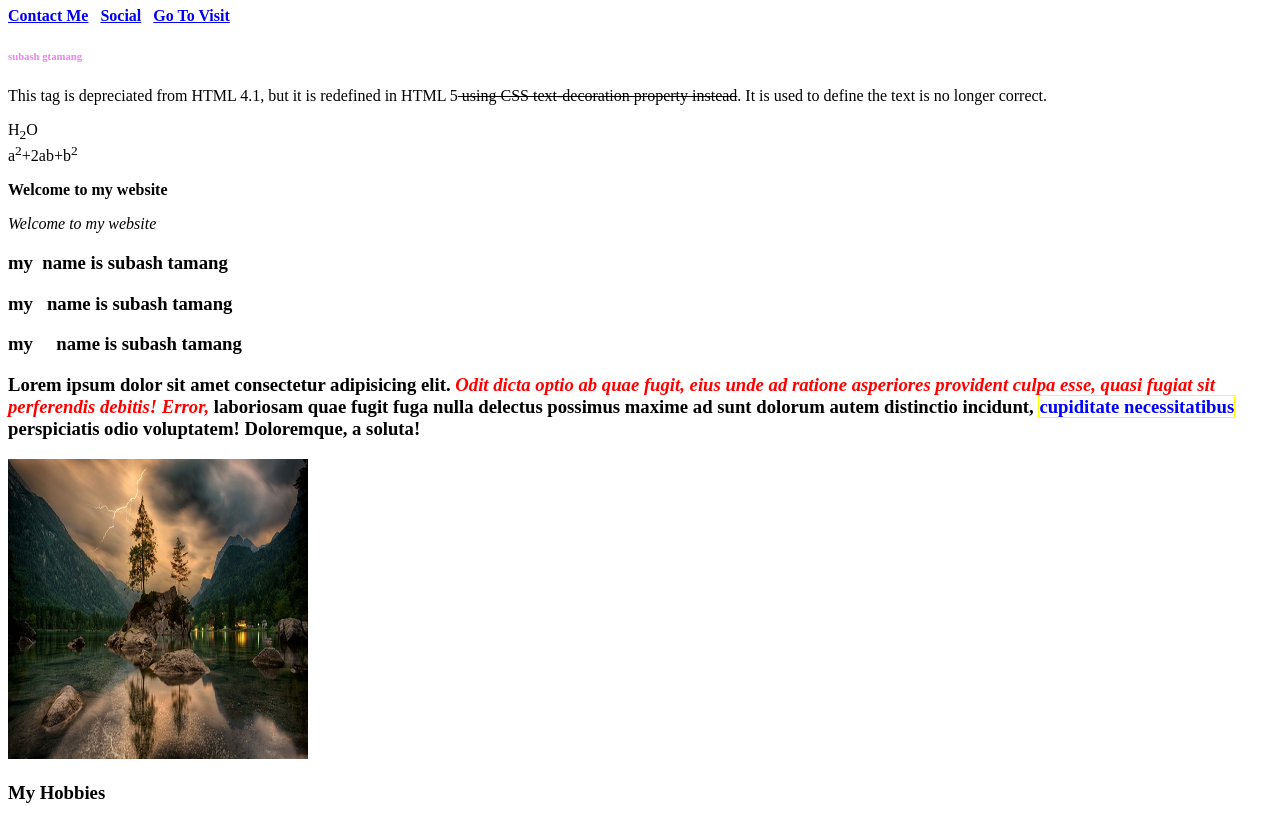
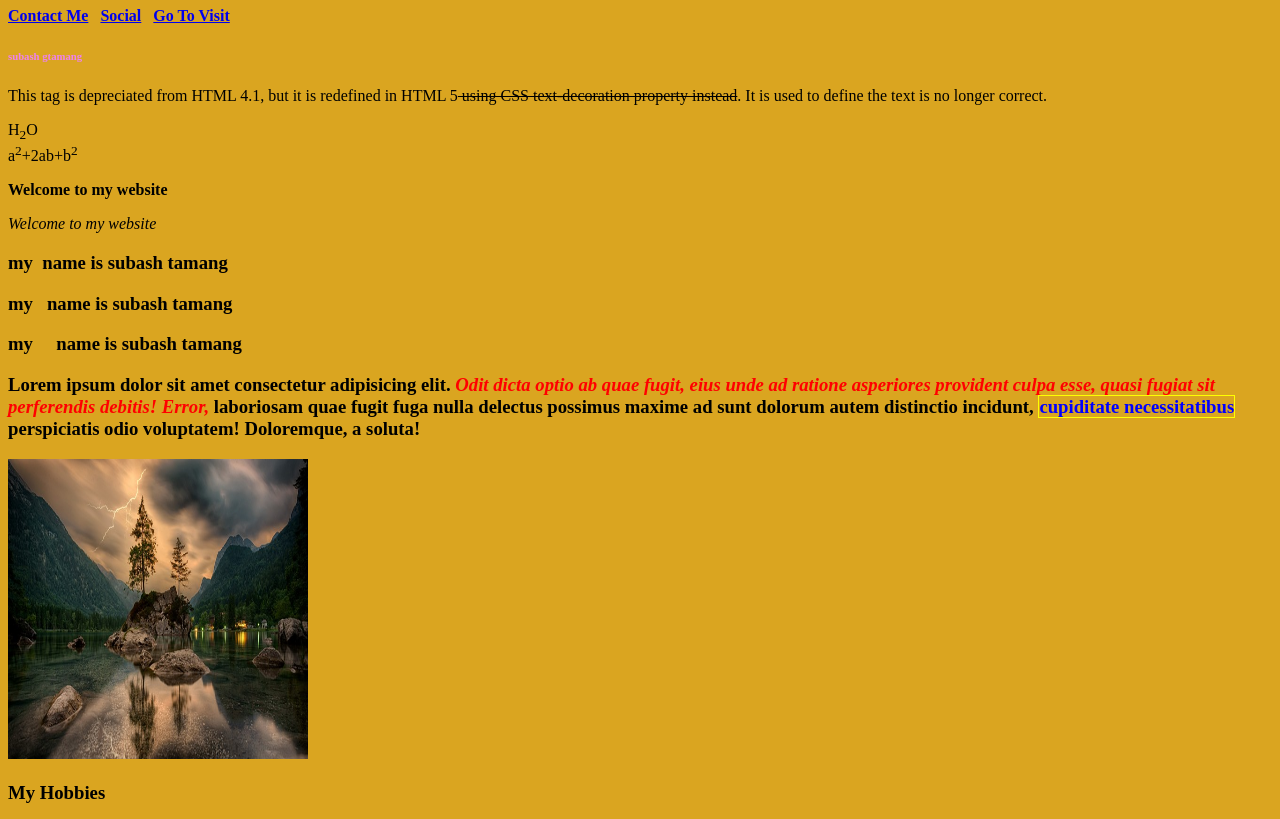
Before and after one commit to SubashLama123/web-to-js, a plain HTML site: page index.html in a window 1280 px wide. Shown: the part 73-892 px from the top of the page. Drawn offline with Linux system fonts and the light colour scheme.

Commit message:
color change

```diff
--- a/index.html
+++ b/index.html
@@ -9,9 +9,7 @@
   </head>
 
 
-  <body>
-
-    <!-- target _blank garda aarko tap or page ma khulxa -->
+  <body style="background-color: goldenrod;" <!-- target _blank garda aarko tap or page ma khulxa -->
     <h1>Hi i am </h1>
     <strong> <a href="contact.html" target="_blank">Contact Me</a></strong>
     &nbsp;
```
